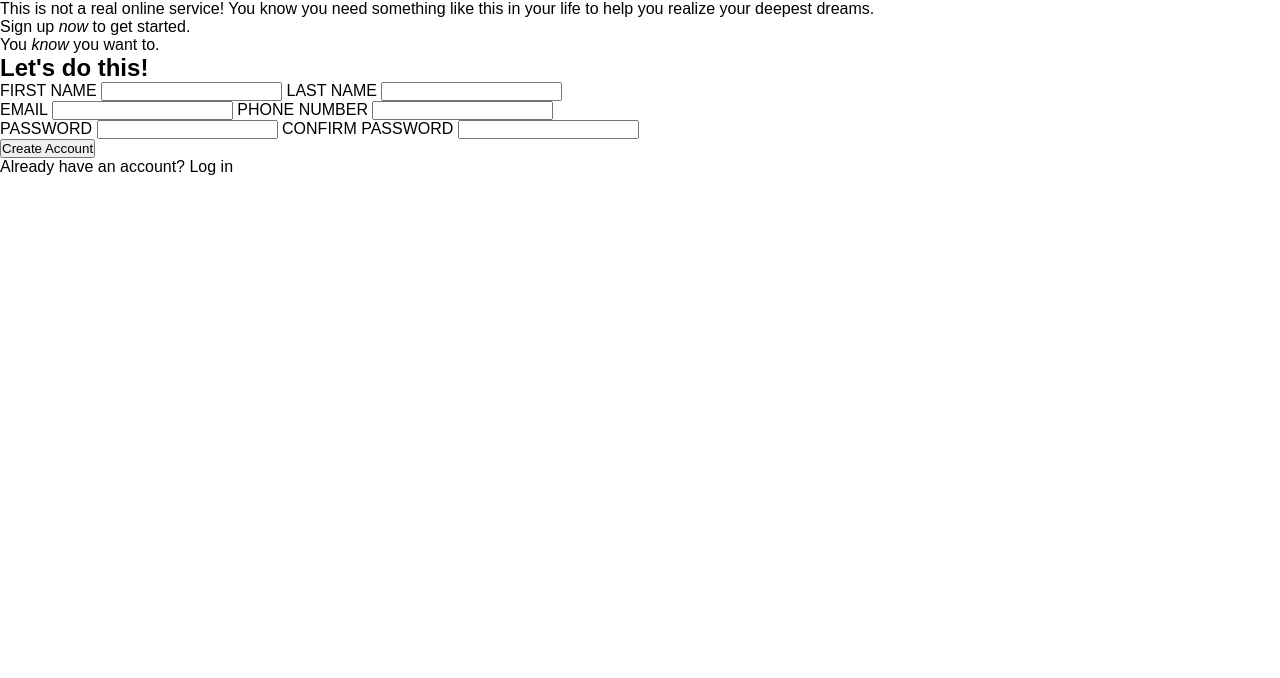
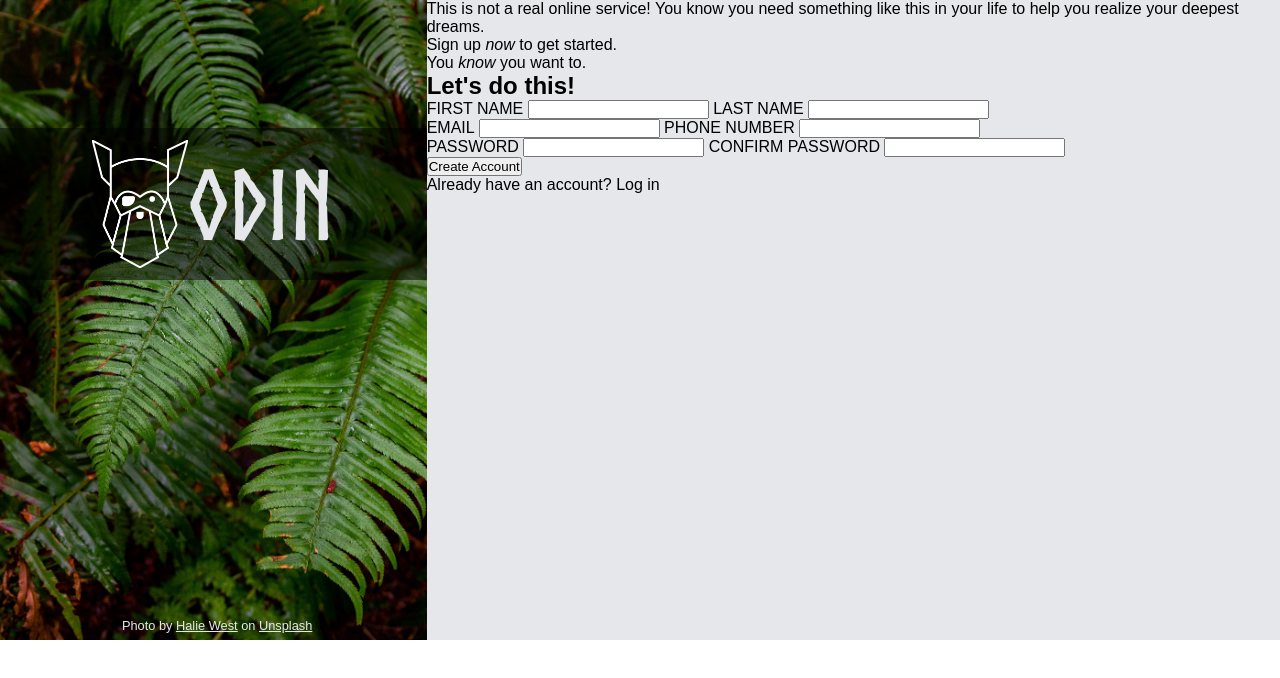
Before and after one commit to downlouder/sign-up-form-odin, a plain HTML site: page index.html in a window 1280 px wide. Drawn offline with Linux system fonts and the light colour scheme.

Commit message:
feat: add background block

```diff
--- a/css/style.css
+++ b/css/style.css
@@ -1,12 +1,12 @@
 :root {
-  --btn-color: #596D48;
-  --secondary-color: #E5E7EB;
-
+  --btn-color: #596d48;
+  --secondary-color: #e5e7eb;
+  --white: #ffffff;
 }
 
 @font-face {
-  font-family: 'Norse Bold';
-  src: url('../fonts/Norse-Bold.otf');
+  font-family: "Norse Bold";
+  src: url("../fonts/Norse-Bold.otf");
 }
 
 * {
@@ -18,11 +18,67 @@
 body {
   font-family: Arial, Helvetica, sans-serif;
 }
-
-.logo-text {
-  font-family: 'Norse Bold';
+main {
+  display: flex;
 }
-
 label {
   text-transform: uppercase;
 }
+
+/* BACKGROUND BLOCK */
+.background-block {
+  width: calc(100vw / 3);
+  position: relative;
+  flex-grow: 1;
+  flex-basis: 1;
+  flex-shrink: 1;
+  font-size: 0;
+}
+.background-block img {
+  width: 100%;
+}
+.background-block p,
+.background-block h1,
+.background-block a {
+  color: var(--secondary-color);
+  transition: all 300ms;
+}
+.background-block a:hover {
+  color: var(--white);
+}
+.logo-block {
+  background-color: rgba(0, 0, 0, 0.5);
+  font-family: "Norse Bold";
+  position: absolute;
+  width: 100%;
+  top: 20%;
+  display: flex;
+  justify-content: center;
+  align-items: center;
+  padding: 12px;
+}
+.background-block h1 {
+  font-size: 6rem;
+}
+.logo-block img {
+  width: 6rem;
+}
+.photo-author {
+  font-size: 0.8rem;
+  position: absolute;
+  bottom: 1%;
+  margin: 0 auto;
+  left: calc((100% / 3.5));
+}
+.logo-text {
+  font-family: "Norse Bold";
+}
+
+/* FORM BLOCK */
+.form-block {
+  max-width: calc((100vw / 3) * 2);
+  flex-grow: 2;
+  flex-basis: 2;
+  flex-shrink: 2;
+  background-color: var(--secondary-color);
+}
--- a/index.html
+++ b/index.html
@@ -10,7 +10,20 @@
   </head>
   <body>
     <main>
-      <div class="background-block"></div>
+      <div class="background-block">
+        <img src="./imgs/background.jpg" alt="Background Image" />
+        <div class="logo-block">
+          <img src="./imgs/odin-lined.png" alt="Logo">
+          <h1>ODIN</h1>
+        </div>
+        <p class="photo-author">
+          Photo by
+          <a target="_blank" href="https://unsplash.com/@haliewestphoto"
+            >Halie West</a
+          >
+          on <a href="https://unsplash.com/">Unsplash</a>
+        </p>
+      </div>
       <div class="form-block">
         <div class="subscription">
           <p>
@@ -25,31 +38,31 @@
           <div>
             <label>
               First Name
-              <input type="text" />
+              <input type="text" required />
             </label>
             <label for="">
               Last Name
-              <input type="text" />
+              <input type="text" required />
             </label>
           </div>
           <div>
             <label for="">
               Email
-              <input type="email" />
+              <input type="email" required />
             </label>
             <label for="">
               Phone Number
-              <input type="tel" />
+              <input type="tel" required />
             </label>
           </div>
           <div>
             <label for="">
               Password
-              <input type="password" />
+              <input type="password" required />
             </label>
             <label for="">
               Confirm Password
-              <input type="password" />
+              <input type="password" required />
             </label>
           </div>
         </div>
```
Also changed, not shown: imgs/sign-up-form.png (added).
